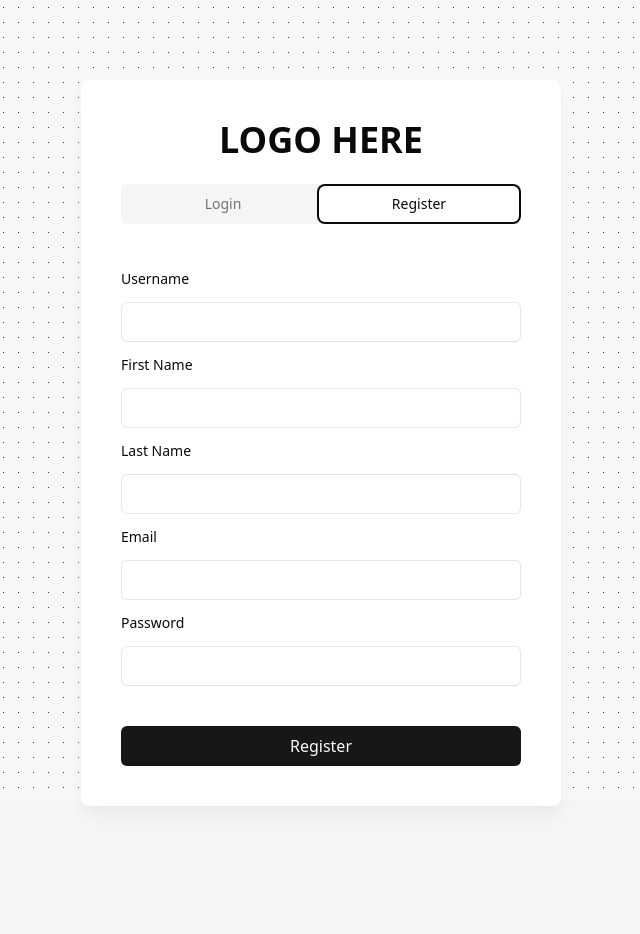
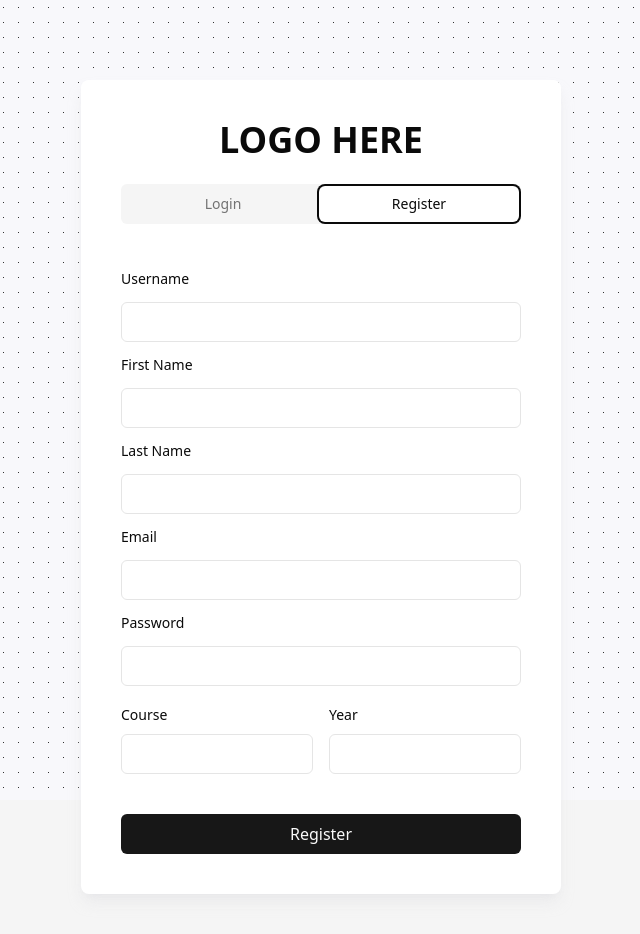
Before and after one commit to ashcbrd/journal-sentiment-analyzer-students, a Next.js app: page /auth in a window 1280 px wide. Both pictures are taken after a click on the tab "Register". Shown: the top 934 px of the page, without its empty margins (319-959 px from the left). Before the commit the page ends 886 px from the top, so only its background shows below. Built offline with nearby package versions, Linux system fonts and the light colour scheme.

Commit message:
fix: add missing fields

```diff
--- a/components/form-client.tsx
+++ b/components/form-client.tsx
@@ -6,7 +6,6 @@ import { register, login } from "../services/auth-service";
 import { Label } from "./ui/label";
 import { Button } from "./ui/button";
 import { Input } from "./ui/input";
-import Cookie from "js-cookie";
 
 interface FormClientProps {
   name: string;
@@ -18,6 +17,8 @@ interface FormData {
   password: string;
   firstName?: string;
   lastName?: string;
+  course: string;
+  year: string;
 }
 
 const FormClient: React.FC<FormClientProps> = ({ name }) => {
@@ -27,6 +28,8 @@ const FormClient: React.FC<FormClientProps> = ({ name }) => {
     firstName: "",
     lastName: "",
     username: "",
+    course: "",
+    year: "",
   });
   const [error, setError] = useState(null);
   const router = useRouter();
@@ -97,7 +100,6 @@ const FormClient: React.FC<FormClientProps> = ({ name }) => {
               name="firstName"
               value={formData.firstName}
               onChange={handleChange}
-              required
               className="p-2 px-3"
             />
             <Label htmlFor="lastName">Last Name</Label>
@@ -106,7 +108,6 @@ const FormClient: React.FC<FormClientProps> = ({ name }) => {
               name="lastName"
               value={formData.lastName}
               onChange={handleChange}
-              required
               className="p-2 px-3"
             />
             <Label htmlFor="email">Email</Label>
@@ -127,6 +128,30 @@ const FormClient: React.FC<FormClientProps> = ({ name }) => {
               required
               className="p-2 px-3"
             />
+            <div className="flex gap-x-4">
+              <div>
+                <Label htmlFor="email">Course</Label>
+                <Input
+                  type="text"
+                  name="course"
+                  value={formData.course}
+                  onChange={handleChange}
+                  required
+                  className="p-2 px-3 mt-2"
+                />
+              </div>
+              <div>
+                <Label htmlFor="email">Year</Label>
+                <Input
+                  type="text"
+                  name="year"
+                  value={formData.year}
+                  onChange={handleChange}
+                  required
+                  className="p-2 px-3 mt-2"
+                />
+              </div>
+            </div>
           </>
         )}
         <Button type="submit" className="w-full mt-6 capitalize text-md">
--- a/services/auth-service.ts
+++ b/services/auth-service.ts
@@ -9,6 +9,9 @@ interface UserData {
   userName?: string;
   firstName?: string;
   lastName?: string;
+
+  course: string;
+  year: string;
 }
 
 interface LoginData {
```
